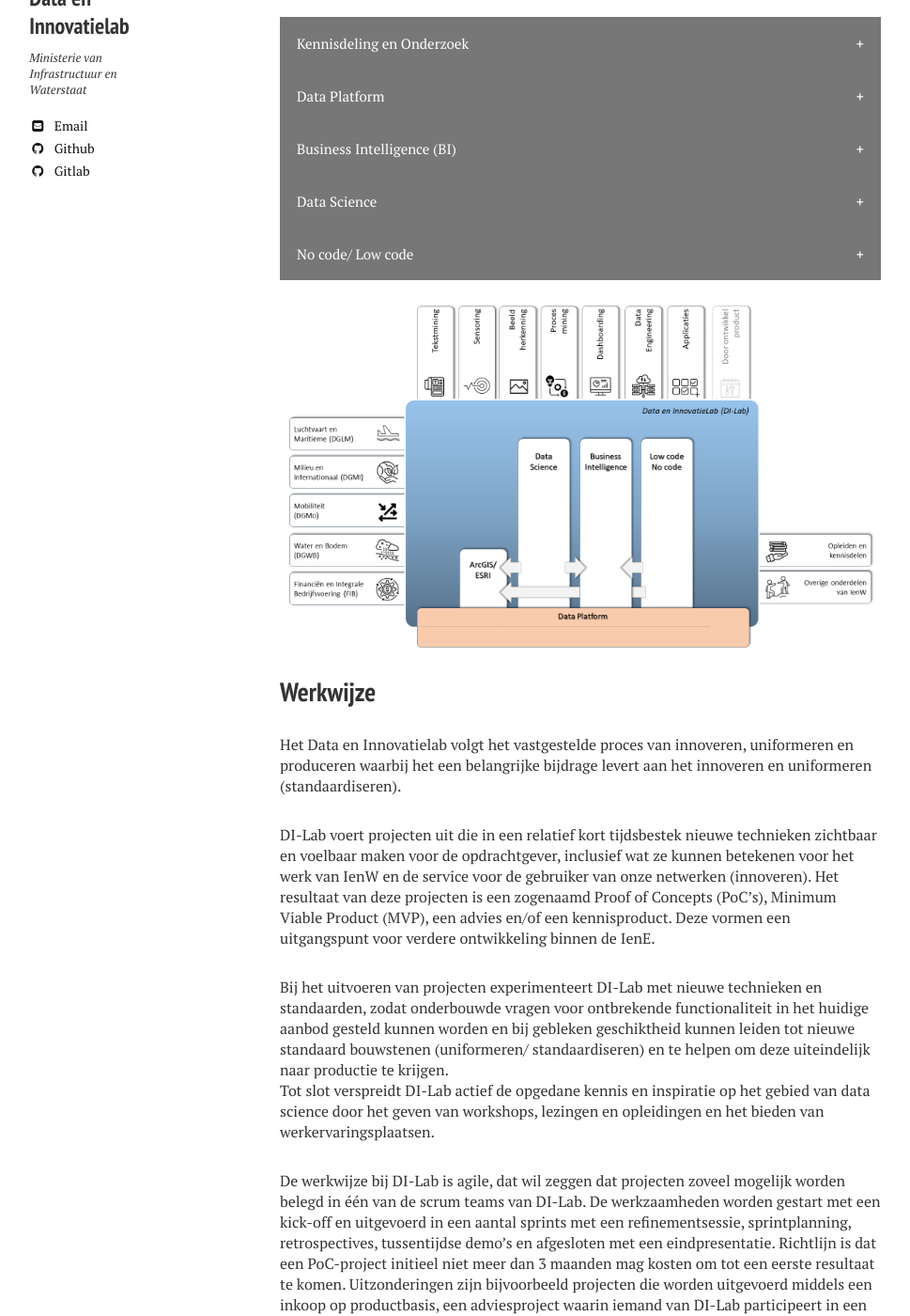
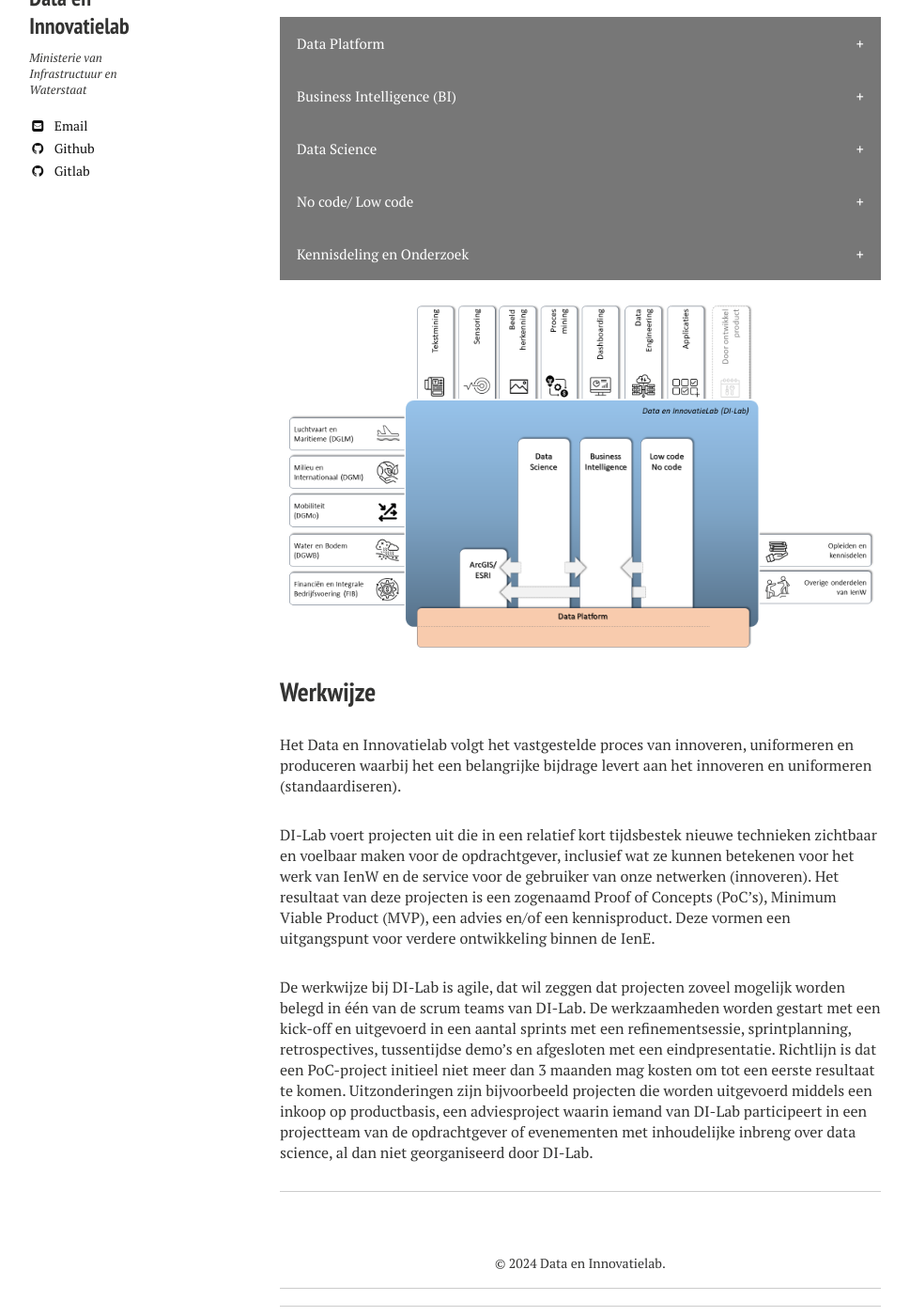
Before and after one commit to datainnovatielab/datainnovatielab.github.io, a Jekyll site: the page built from Projecten/index.md, in a window 1280 px wide and 1400 px high, scrolled down 358 px. Shown: the whole window at 94% size, without its empty margins (22-991 px from the left). Built offline with Jekyll 4.4.1, drawn with Linux system fonts in a browser that asks for light colours; nearby versions of some CDN libraries; comment, search, counter and statistics services are not loaded.

Commit message:
update kennisproducten

```diff
--- a/Projecten/index.md
+++ b/Projecten/index.md
@@ -57,14 +57,6 @@ De scope van Data en Innovatielab is gebaseerd op zowel de behoeften vanuit de d
 <body>
 
 
-<button class="collapsible">Kennisdeling en Onderzoek</button>
-<div class="content">
-  <p><br>
-	Het delen van kennis is enerzijds voor betere bewustwording hoe data en nieuwe technieken kunnen helpen in projecten, daarnaast zullen wij vanuit het Data en Innovatielab ook aan kennisproducten werken, denk aan Hackatons maar ook het toezien op het verantwoordelijk gebruik van artificiële intelligentie (AI) binnen de organisatie. Binnen het team hebben wij ook een onderzoekstak waar wij samen met Hogescholen en Universiteiten onderzoek doen naar relevante vraagstukken binnen de kaders van IenW.
-  </p>
-</div>
-
-
 <button class="collapsible">Data Platform</button>
 <div class="content">
   <p><br>
@@ -95,6 +87,18 @@ De scope van Data en Innovatielab is gebaseerd op zowel de behoeften vanuit de d
 </p>
 </div>
 
+
+<button class="collapsible">Kennisdeling en Onderzoek</button>
+<div class="content">
+  <p><br>
+	Het delen van kennis is enerzijds voor betere bewustwording hoe data en nieuwe technieken kunnen helpen in projecten, daarnaast zullen wij vanuit het Data en Innovatielab ook aan kennisproducten werken, denk aan Hackathons maar ook het toezien op het verantwoordelijk gebruik van artificiële intelligentie (AI) binnen de organisatie. Binnen het team hebben wij ook een onderzoekstak waar wij samen met Hogescholen en Universiteiten onderzoek doen naar relevante vraagstukken binnen de kaders van IenW.
+
+	Bij het uitvoeren van projecten kan het Data en Innovatielab ook expirementeren met nieuwe technieken en standaarden, zodat onderbouwde vragen voor ontbrekende functionaliteit in het huidige aanbod gesteld kunnen worden en bij gebleken geschiktheid kunnen leiden tot nieuwe standaard bouwstenen (uniformeren/ standaardiseren) en te helpen om deze uiteindelijk naar productie te krijgen.
+
+	Tot slot verspreidt DI-Lab actief de opgedane kennis en inspiratie op het gebied van data science door het geven van workshops, lezingen en opleidingen en het bieden van werkervaringsplaatsen.
+
+  </p>
+</div>
 
 
 <script>
@@ -129,8 +133,4 @@ Het Data en Innovatielab volgt het vastgestelde proces van innoveren, uniformere
 
 DI-Lab voert projecten uit die in een relatief kort tijdsbestek nieuwe technieken zichtbaar en voelbaar maken voor de opdrachtgever, inclusief wat ze kunnen betekenen voor het werk van IenW en de service voor de gebruiker van onze netwerken (innoveren). Het resultaat van deze projecten is een zogenaamd Proof of Concepts (PoC’s), Minimum Viable Product (MVP), een advies en/of een kennisproduct. Deze vormen een uitgangspunt voor verdere ontwikkeling binnen de IenE.
 
-
-Bij het uitvoeren van projecten experimenteert DI-Lab met nieuwe technieken en standaarden, zodat onderbouwde vragen voor ontbrekende functionaliteit in het huidige aanbod gesteld kunnen worden en bij gebleken geschiktheid kunnen leiden tot nieuwe standaard bouwstenen (uniformeren/ standaardiseren) en te helpen om deze uiteindelijk naar productie te krijgen.
-Tot slot verspreidt DI-Lab actief de opgedane kennis en inspiratie op het gebied van data science door het geven van workshops, lezingen en opleidingen en het bieden van werkervaringsplaatsen.
-
 De werkwijze bij DI-Lab is agile, dat wil zeggen dat projecten zoveel mogelijk worden belegd in één van de scrum teams van DI-Lab. De werkzaamheden worden gestart met een kick-off en uitgevoerd in een aantal sprints met een refinementsessie, sprintplanning, retrospectives, tussentijdse demo’s en afgesloten met een eindpresentatie. Richtlijn is dat een PoC-project initieel niet meer dan 3 maanden mag kosten om tot een eerste resultaat te komen. Uitzonderingen zijn bijvoorbeeld projecten die worden uitgevoerd middels een inkoop op productbasis, een adviesproject waarin iemand van DI-Lab participeert in een projectteam van de opdrachtgever of evenementen met inhoudelijke inbreng over data science, al dan niet georganiseerd door DI-Lab.
```
